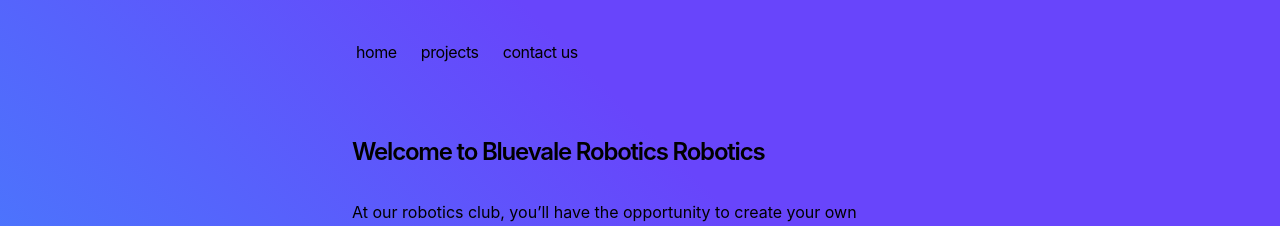
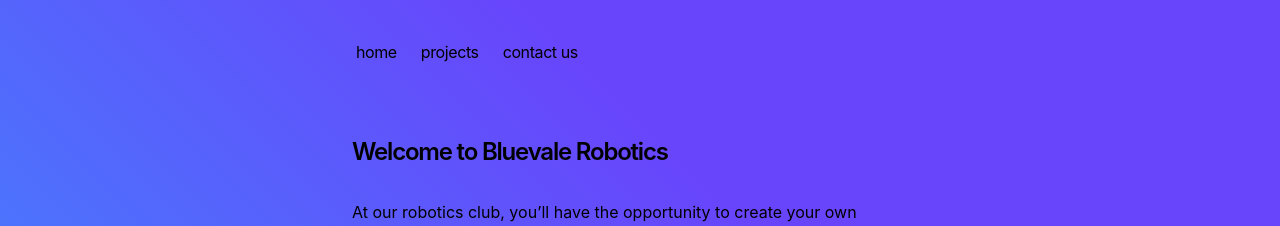
Before and after one commit to JoshWuu/bluevale-robotics-website, a Next.js app: page / in a window 1280 px wide. Shown: the top 226 px of the page. Built offline with nearby package versions, Linux system fonts and the light colour scheme.

Commit message:
Update page.tsx

```diff
--- a/app/page.tsx
+++ b/app/page.tsx
@@ -4,7 +4,7 @@ export default function Page() {
   return (
     <section>
       <h1 className="mb-8 text-2xl font-semibold tracking-tighter">
-        Welcome to Bluevale Robotics Robotics
+        Welcome to Bluevale Robotics
       </h1>
       <p className="mb-4">
         {`At our robotics club, you’ll have the opportunity to create your own engineering projects from the ground up.
```
